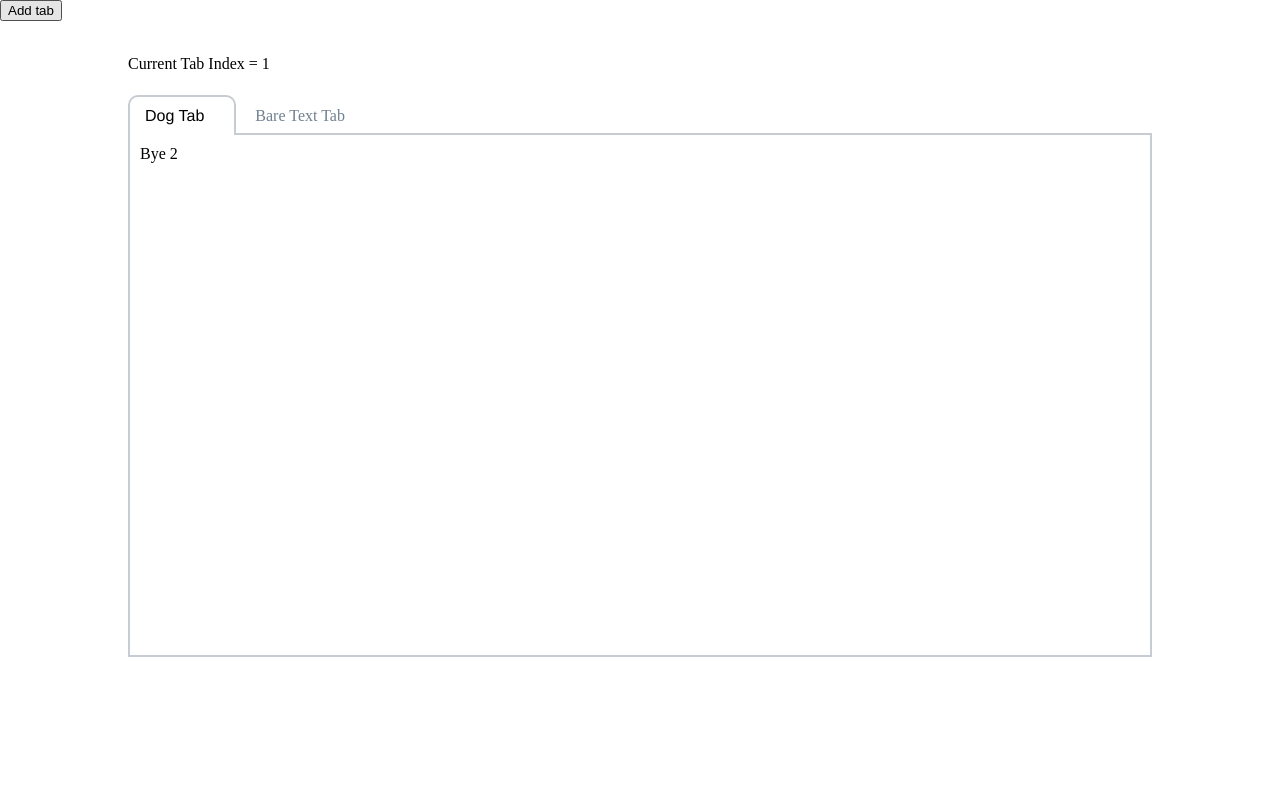
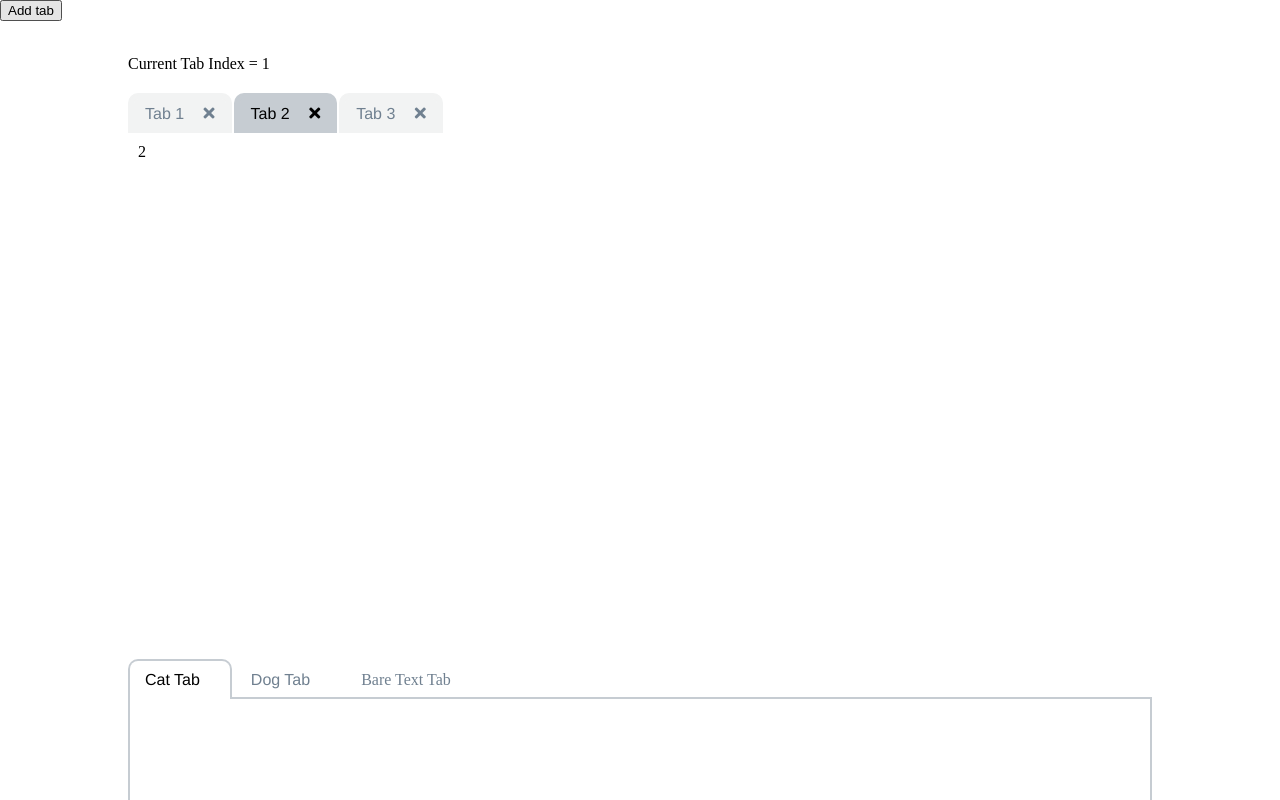
Before and after one commit to eecs-autograder/ag-website-vue, a Vue app: page / in a window 1280 px wide. Shown: the top 800 px of the page. Built offline with nearby package versions, Linux system fonts and the light colour scheme.

Commit message:
Added test cases to cover checks for undefined attributes.

```diff
--- a/src/components/tabs/tabs.vue
+++ b/src/components/tabs/tabs.vue
@@ -1,6 +1,6 @@
 <script lang="ts">
 
-import { CreateElement, VNode, VNodeData, VNodeChildren } from 'vue';
+import { CreateElement, VNode, VNodeChildren } from 'vue';
 import { Component, Prop, Vue, Watch } from 'vue-property-decorator';
 
 import Tab from '@/components/tabs/tab.vue';
@@ -72,9 +72,6 @@ export default class Tabs extends Vue {
   private _find_header(tab_children: VNode[]) {
     let header = tab_children.find(
       (vnode: VNode) =>  {
-        if (vnode === undefined) {
-          return false;
-        }
         return vnode.tag === 'tab-header'
                || (vnode.componentOptions !== undefined
                     && vnode.componentOptions.tag === 'tab-header');
@@ -127,6 +124,14 @@ export default class Tabs extends Vue {
 
         element_data.nativeOn.click.push(() => this._set_active_tab(index));
 
+        // If TabHeader is explicitly registered with the parent
+        // component, children will be available at header.componentOptions.children.
+        // Otherwise, children will be available at header.children.
+        // At time of writing, this was determined by examining the
+        // Vue source code at:
+        //    https://github.com/vuejs/vue/blob/dev/src/core/vdom/create-element.js#L107
+        //    and
+        //    https://github.com/vuejs/vue/blob/dev/src/core/vdom/create-element.js#L112
         let children: VNode[] | VNodeChildren = [];
         if (header.children !== undefined) {
           children = header.children;
--- a/src/demos/tabs_demo.vue
+++ b/src/demos/tabs_demo.vue
@@ -7,34 +7,34 @@
       <br> <br>
       <div class="shrink-tabs">
         <p> Current Tab Index = {{current_tab_index}}</p>
-        <!--<tabs ref="tabs" v-model="current_tab_index"-->
-              <!--tab_active_class="no-border-active"-->
-              <!--tab_inactive_class="no-border-inactive">-->
-          <!--<tab v-for="(tab_val, index) in tab_labels" :key="tab_val">-->
-            <!--<tab-header v-on:click="log_event">-->
-              <!--<span class="tab-heading"> Tab {{tab_val}} </span>-->
-              <!--<i class="fas fa-times close_x"-->
-                  <!--@click="$event.stopPropagation(); remove_tab(index)"></i>-->
-            <!--</tab-header>-->
-            <!--<template slot="body">-->
-              <!--<div class="tab-body">-->
-                <!--{{tab_val}}-->
-              <!--</div>-->
-            <!--</template>-->
-          <!--</tab>-->
-        <!--</tabs>-->
+        <tabs ref="tabs" v-model="current_tab_index"
+              tab_active_class="no-border-active"
+              tab_inactive_class="no-border-inactive">
+          <tab v-for="(tab_val, index) in tab_labels" :key="tab_val">
+            <tab-header v-on:click="log_event">
+              <span class="tab-heading"> Tab {{tab_val}} </span>
+              <i class="fas fa-times close_x"
+                  @click="$event.stopPropagation(); remove_tab(index)"></i>
+            </tab-header>
+            <template slot="body">
+              <div class="tab-body">
+                {{tab_val}}
+              </div>
+            </template>
+          </tab>
+        </tabs>
 
         <!-- This one uses the default styling -->
         <tabs ref="tabs2">
-          <!--<tab>-->
-            <!--<tab-header v-on:click="log_event">-->
-              <!--<p class="tab-heading"> Cat Tab </p>-->
-            <!--</tab-header>-->
-            <!--<template slot="body">-->
-              <!--<div class="tab-body2">-->
-              <!--</div>-->
-            <!--</template>-->
-          <!--</tab>-->
+          <tab>
+            <tab-header v-on:click="log_event">
+              <p class="tab-heading"> Cat Tab </p>
+            </tab-header>
+            <template slot="body">
+              <div class="tab-body2">
+              </div>
+            </template>
+          </tab>
           <tab>
             <tab-header v-on:click.native="log_event">
               <p class="tab-heading"> Dog Tab </p>
```
Also changed, not shown: tests/test_tabs.ts (+178 -4 lines).
